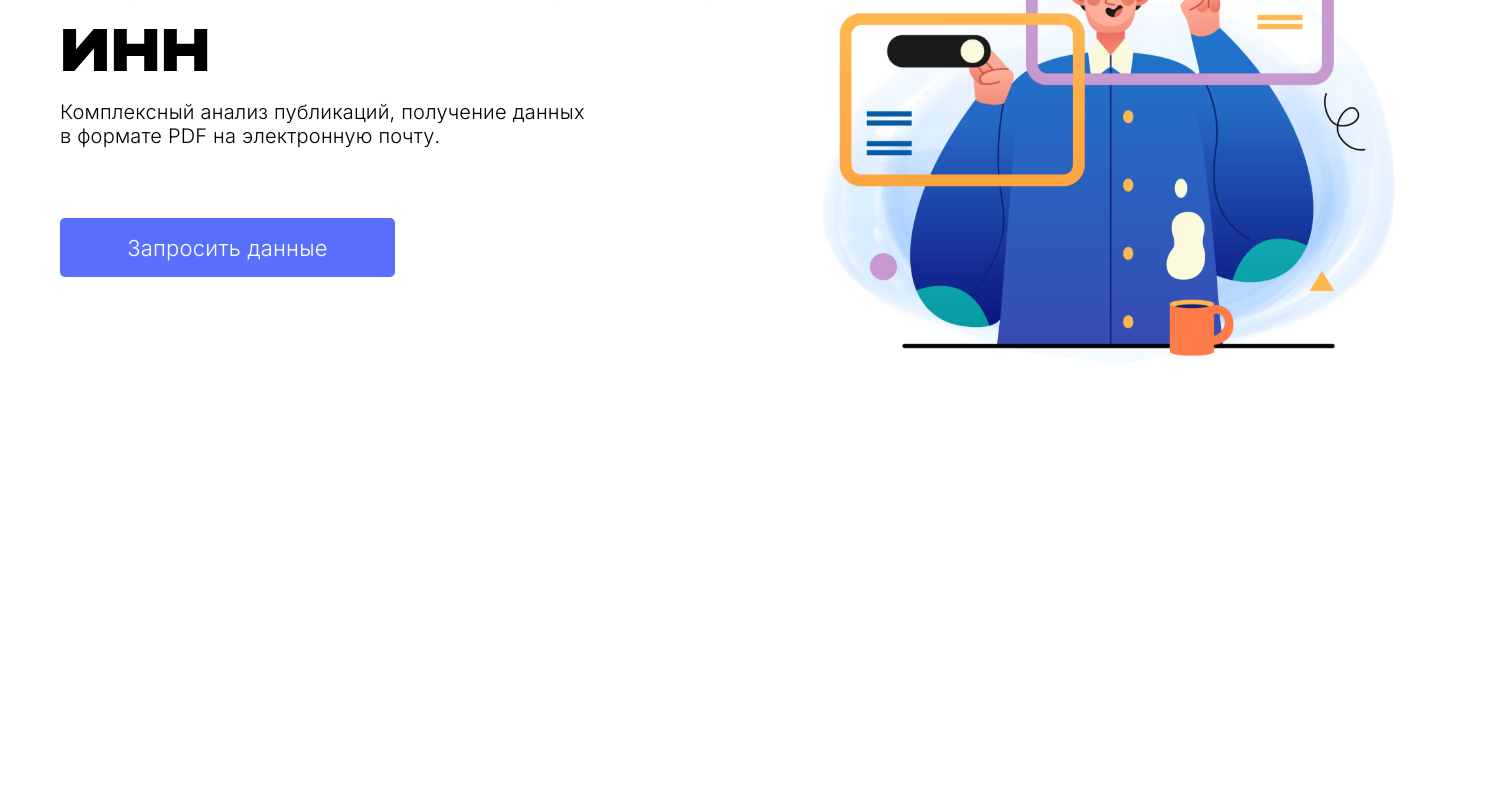
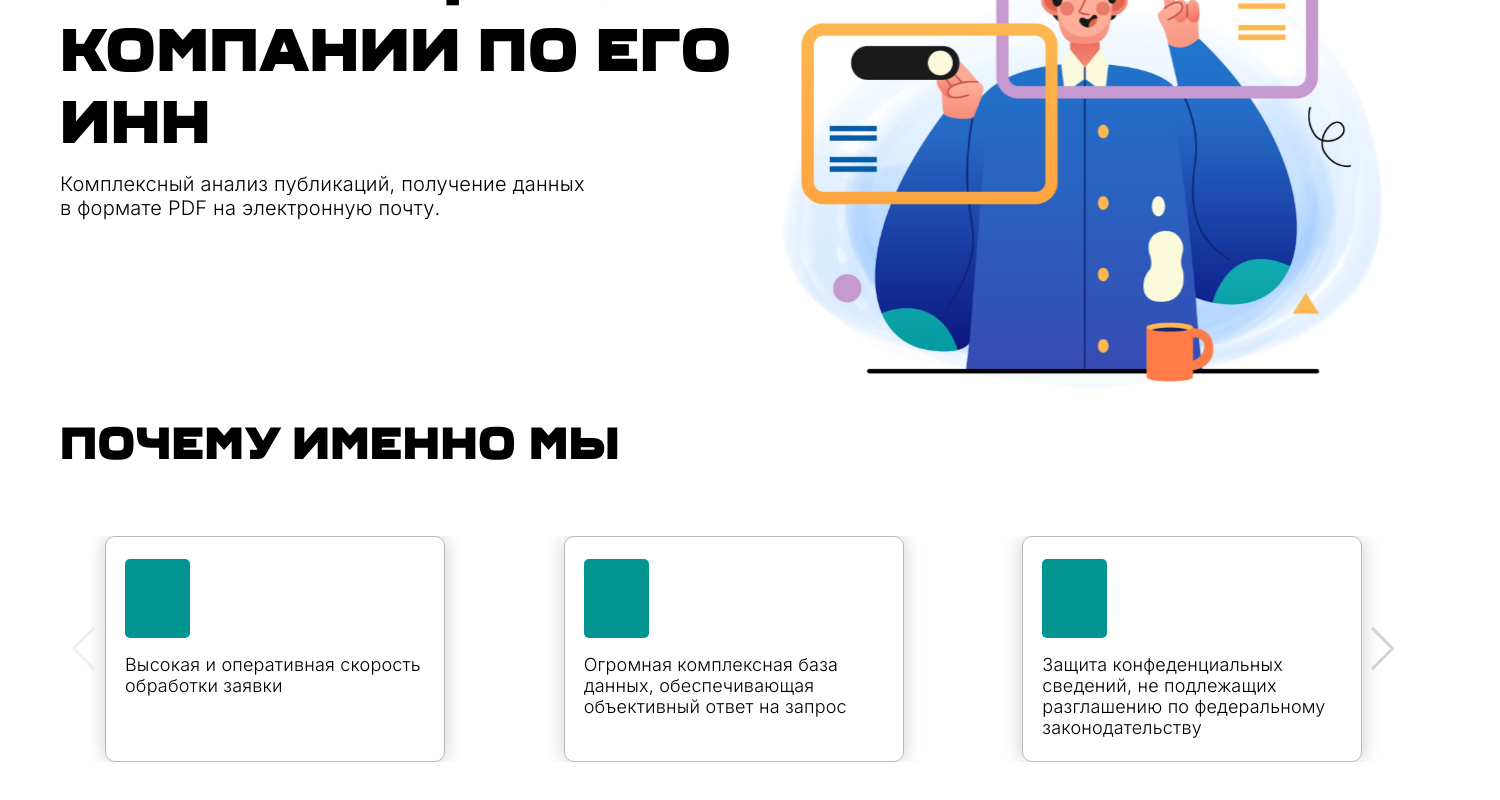
Before and after one commit to morifran/casescanbeta, a React (Create React App) app in the folder my-app/: page / in a window 1280 px wide. Shown: the part 370-1170 px from the top of the page, 1500 px wide, since content can reach past the window. Before the commit the page ends 800 px from the top, so only its background shows below. Built offline with nearby package versions, Linux system fonts and the light colour scheme.

Commit message:
на всяк

```diff
--- a/my-app/package.json
+++ b/my-app/package.json
@@ -3,12 +3,14 @@
   "version": "0.1.0",
   "private": true,
   "dependencies": {
+    "@babel/plugin-proposal-private-property-in-object":"7.21.11",
     "@testing-library/jest-dom": "^5.17.0",
     "@testing-library/react": "^13.4.0",
     "@testing-library/user-event": "^13.5.0",
     "react": "^18.2.0",
     "react-dom": "^18.2.0",
     "react-scripts": "5.0.1",
+    "swiper": "^10.2.0",
     "web-vitals": "^2.1.4"
   },
   "scripts": {
--- a/my-app/src/App.css
+++ b/my-app/src/App.css
@@ -14,7 +14,6 @@
     align-items: center;
     margin: 0;
     margin-bottom: 69px;
-    padding-right: 60px;
 }
 .logo{
     cursor: pointer;
@@ -67,8 +66,8 @@
 }
 .container{
     display: flex;
-    justify-content: space-between;
-    width: 100vw;
+    width: 1320px;
+    height: 620px;
 }
 .description{
     display: flex;
@@ -77,7 +76,7 @@
     margin-left: 60px;
 }
 h2{
-    width: 743px;
+    width: 703px;
     color: #000;
     font-family: Ferry;
     font-size: 60px;
@@ -98,7 +97,8 @@ h2{
     width: 534px;
 }
 .butDiv{
-    width: fit-content;
+    width: 629px;
+    height: 593px;
 }
 .requestBut{
     width: 335px;
@@ -116,10 +116,72 @@ h2{
     border: none;
     margin-top: 50px;
 }
-.TechGuy{
-    margin-right: 60px;
+.whyUs{
+    width: 743px;
+    color: #000;
+    font-family: Ferry;
+    font-size: 45px;
+    font-style: normal;
+    font-weight: 900;
+    line-height: normal;
+    letter-spacing: 0.45px;
+    margin: 0px 0px 70px 60px;
 }
+.Swiper{
+    width: 1346px;
+    height: 349px;
+    position: relative;
+    left: 60px;
 }
+.swiper-wrapper {
+    left: 45px;
+}
+.card{
+    width: 300px;
+    height: 180px;
+    padding: 22px 19px;
+    flex-shrink: 0;
+    border-radius: 10px;
+    background: #FFF;
+    border: #b9b9b9 1px solid;
+    border-radius: 10px;
+    box-shadow: 0px 0px 20px 0px rgba(0, 0, 0, 0.20);
+}
+.smallPic{
+    width: 65px;
+    height: 79px;
+    flex-shrink: 0;
+    background: #029491;
+    margin-bottom: 12px;
+    border-radius: 5px;
+}
+.cardTxt{
+    color: #000;
+    font-family: Inter;
+    font-size: 18px;
+    font-style: normal;
+    font-weight: 400;
+    line-height: normal;
+    letter-spacing: 0.18px;
+    width: 313px;
+}
+.swiper-button-prev,
+.swiper-button-next{
+    color: lightgray !important;
+}
+
+}
+
+
+
+
+
+
+
+
+
+
+
 @media(max-width: 669px){
 .none{
  display: none;
--- a/my-app/src/components/main.js
+++ b/my-app/src/components/main.js
@@ -1,18 +1,42 @@
 import TechGuy from "../pics/TechGuy.svg"
-
+import { Swiper, SwiperSlide } from 'swiper/react';
+import { Navigation} from 'swiper/modules';
+import 'swiper/css';
+import clock from "../pics/clocks.png"
+import 'swiper/css/navigation';
 
 function Main() {
-    return (
+    return (<>
      <div className="container">
         <div className="description">
             <h2>сервис по поиску публикаций о компании по его ИНН</h2>
             <p className="commonText">Комплексный анализ публикаций, получение данных в формате PDF на электронную почту.</p>
-            <div className="butDiv"><button className="requestBut ">Запросить данные</button></div>
+            <div className="butDiv"><button className="requestBut none None">Запросить данные</button></div>
         </div>
-        <div className="imgDiv">
+
             <img src={TechGuy} alt="Гик" className="TechGuy"></img>
-        </div>
+
+
      </div>
+    <h2 className="whyUs">Почему именно мы</h2>
+     <div className="Swiper">
+     <Swiper
+      modules={[Navigation]}
+      spaceBetween={30}
+      slidesPerView={3}
+      navigation
+      onSlideChange={() => console.log('slide change')}
+      onSwiper={(swiper) => console.log(swiper)}
+    >
+      <SwiperSlide><div className="card"><img src={clock} alt="картинка часов" className="smallPic"></img><p className="cardTxt">Высокая и оперативная скорость обработки заявки</p></div></SwiperSlide>
+      <SwiperSlide><div className="card"><img src={clock} alt="картинка лупы" className="smallPic"></img><p className="cardTxt">Огромная комплексная база данных, обеспечивающая объективный ответ на запрос</p></div></SwiperSlide>
+      <SwiperSlide><div className="card"><img src={clock} alt="картинка щита" className="smallPic"></img><p className="cardTxt">Защита конфеденциальных сведений, не подлежащих разглашению по федеральному законодательству</p></div></SwiperSlide>
+      <SwiperSlide><div className="card"><img src={clock} alt="картинка часов" className="smallPic"></img><p className="cardTxt">Высокая и оперативная скорость обработки заявки</p></div></SwiperSlide>
+      <SwiperSlide><div className="card"><img src={clock} alt="картинка лупы" className="smallPic"></img><p className="cardTxt">Огромная комплексная база данных, обеспечивающая объективный ответ на запрос</p></div></SwiperSlide>
+      <SwiperSlide><div className="card"><img src={clock} alt="картинка щита" className="smallPic"></img><p className="cardTxt">Защита конфеденциальных сведений, не подлежащих разглашению по федеральному законодательству</p></div></SwiperSlide>
+    </Swiper>
+     </div>
+     </>
     );
   }
 
```
Also changed, not shown: my-app/src/pics/clocks.png (added), 1 other file (tests, documents, lock files or other folders).
